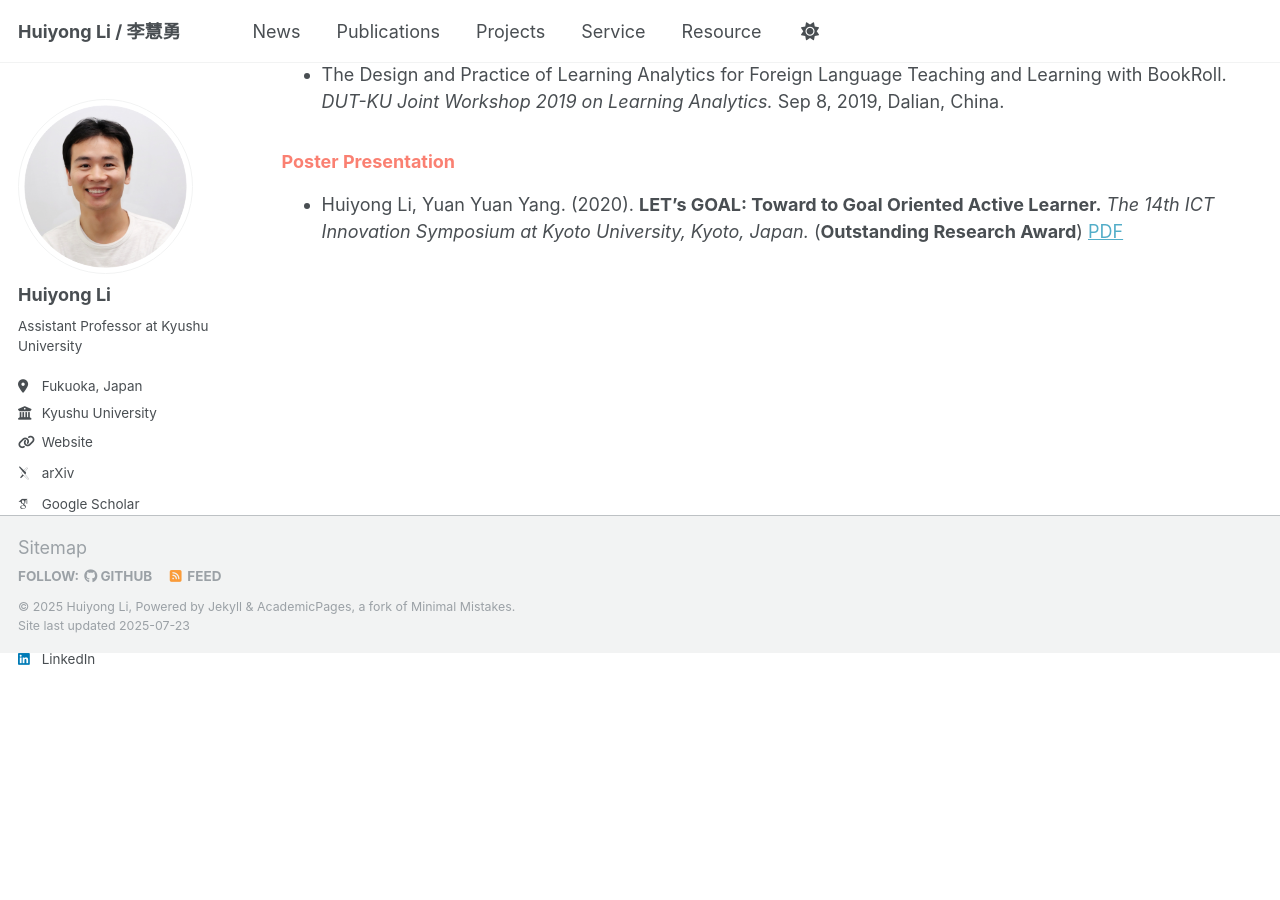
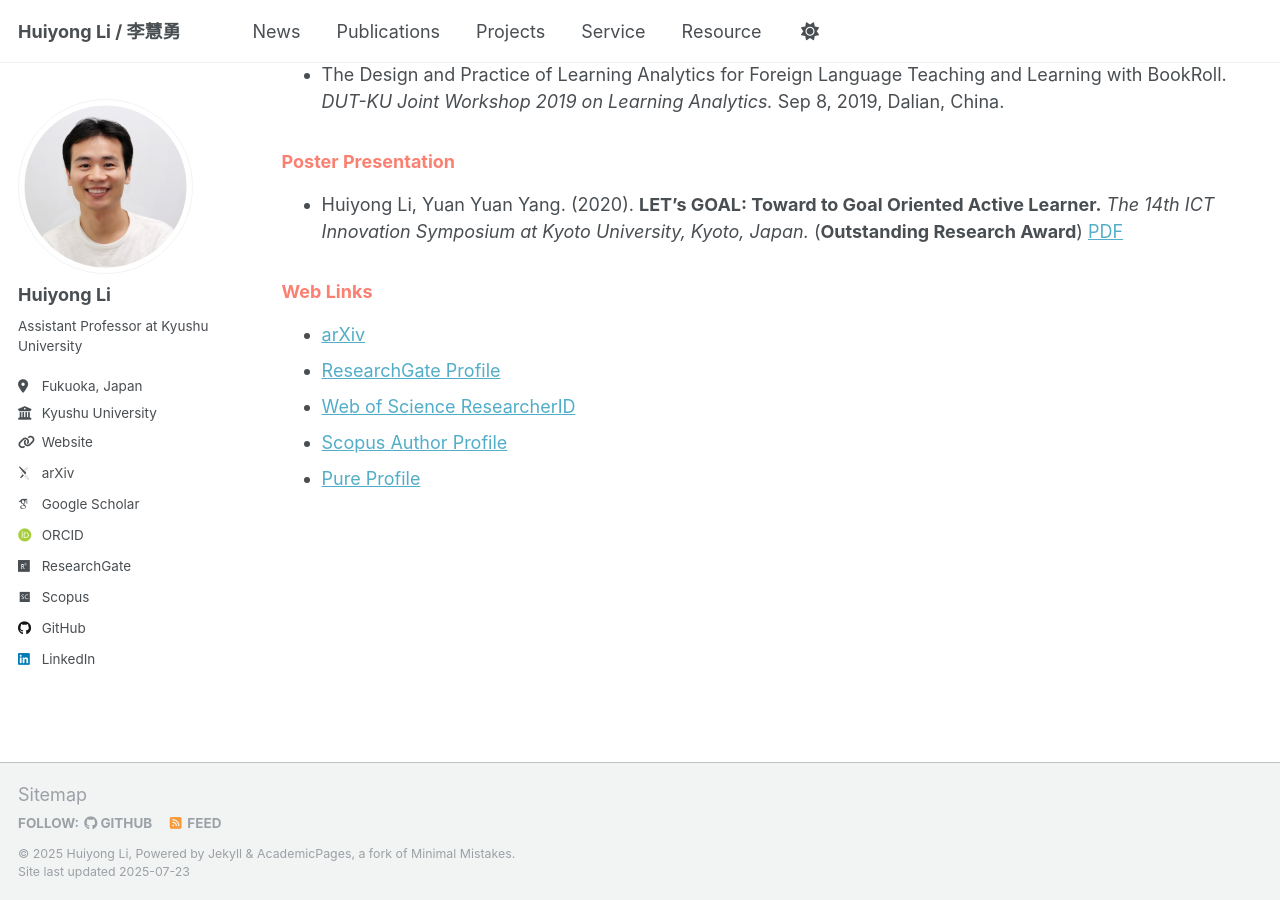
Before and after one commit to li-huiyong/li-huiyong.github.io, a Jekyll site: the page built from _pages/publications.md, in a window 1280 px wide and 900 px high, scrolled down 6727 px. Built offline with Jekyll 4.4.1, drawn with Linux system fonts in a browser that asks for light colours; some web fonts are replaced; before the commit the page ends 7380 px from its top, so only the background shows below that.

Commit message:
add other web links

```diff
--- a/_pages/publications.md
+++ b/_pages/publications.md
@@ -140,3 +140,12 @@
 ### <span style="color: Salmon; ">Poster Presentation</span>
 
 * Huiyong Li, Yuan Yuan Yang. (2020). **LET's GOAL: Toward to Goal Oriented Active Learner.** _The 14th ICT Innovation Symposium at Kyoto University, Kyoto, Japan._ (**Outstanding Research Award**) [PDF](https://www.researchgate.net/publication/331398463_LET%27s_GOAL_Toward_to_Goal_Oriented_Active_Learner){:target="_blank"}
+
+
+### <span style="color: Salmon; ">Web Links</span>
+
+* [arXiv](http://arxiv.org/a/li_h_21){:target="_blank"}
+* [ResearchGate Profile](https://www.researchgate.net/profile/Huiyong_Li5){:target="_blank"}
+* [Web of Science ResearcherID](https://www.webofscience.com/wos/author/record/X-8349-2018){:target="_blank"}
+* [Scopus Author Profile](https://www.scopus.com/authid/detail.uri?authorId=57203988596){:target="_blank"}
+* [Pure Profile](https://kyushu-u.elsevierpure.com/en/persons/huiyong-li){:target="_blank"}
```
